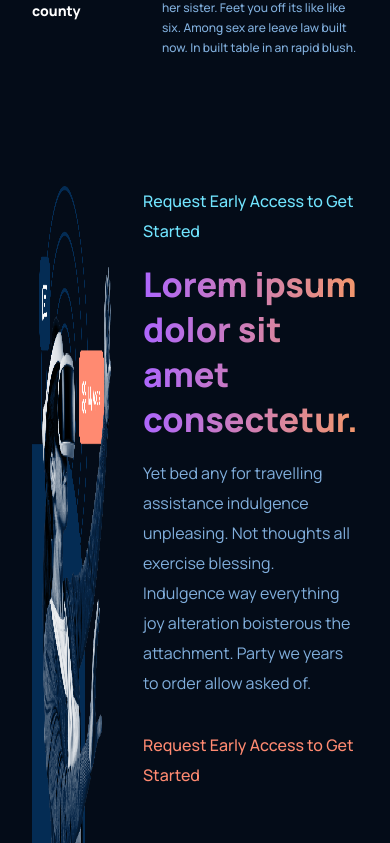
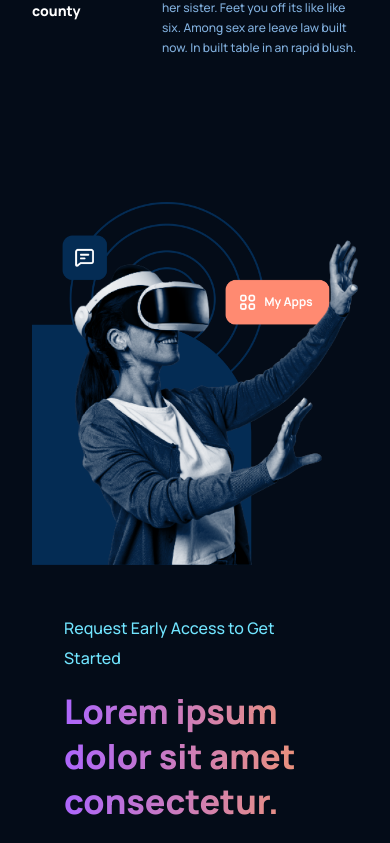
Before and after one commit to MilanDupalo/greedy.ninja, a React (Create React App) app: page / in a window 390 px wide. Shown: the part 3181-4024 px from the top of the page. Built offline with nearby package versions, Linux system fonts and the light colour scheme.

Commit message:
media query possibility section (mobile and tablet)

```diff
--- a/src/containers/possibility/possibility.css
+++ b/src/containers/possibility/possibility.css
@@ -49,3 +49,17 @@
   line-height: 30px;
   color: var(--color-subtext);
 }
+
+@media screen and (max-width: 1050px) {
+  .possibility {
+    flex-direction: column;
+  }
+
+  .possibility-image-box {
+    margin: 1rem 0;
+  }
+
+  .possibility-content {
+    margin: 2rem;
+  }
+}
```
